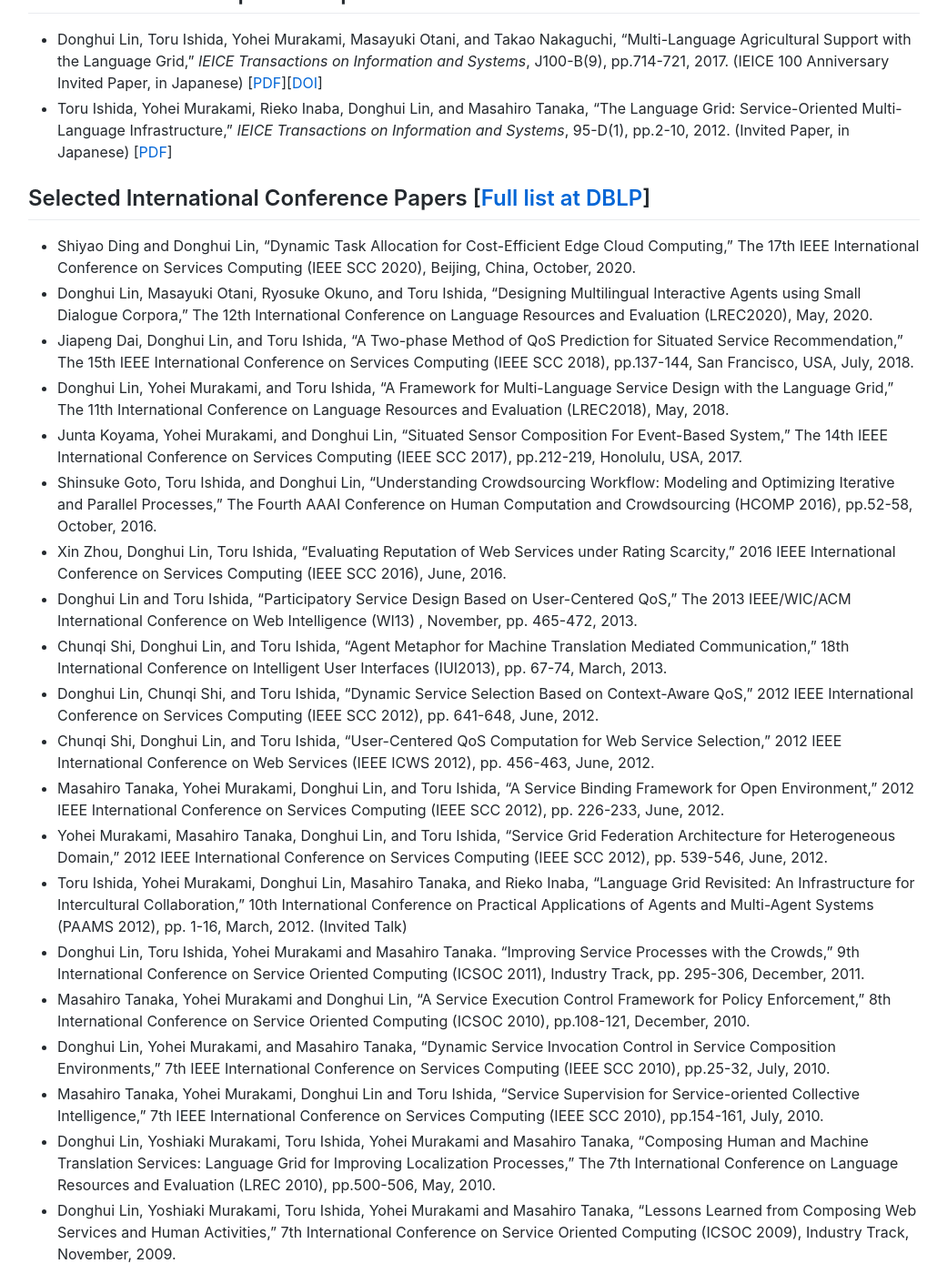
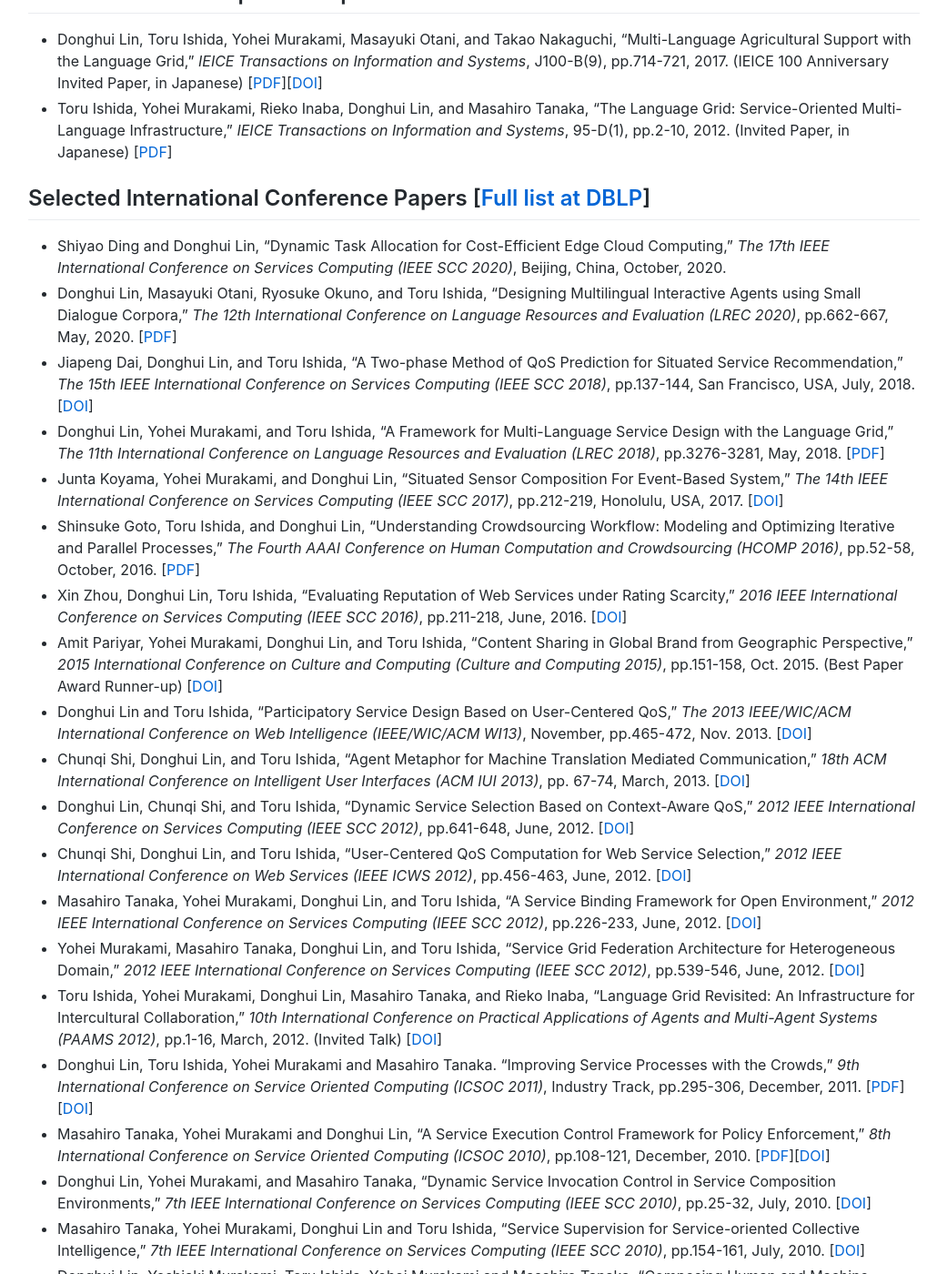
Before and after one commit to lindh/lindh.github.io, a Jekyll site: the page built from index.md, in a window 1280 px wide and 1400 px high, scrolled down 4323 px. Shown: the whole window at 91% size, without its empty margins (119-1160 px from the left). Built offline with Jekyll 4.4.1, drawn with Linux system fonts in a browser that asks for light colours; comment, search, counter and statistics services are not loaded; some of the changed text lies outside the part shown.

Commit message:
Update index.md

```diff
--- a/index.md
+++ b/index.md
@@ -112,27 +112,27 @@
 - Toru Ishida, Yohei Murakami, Rieko Inaba, Donghui Lin, and Masahiro Tanaka, "The Language Grid: Service-Oriented Multi-Language Infrastructure," _IEICE Transactions on Information and Systems_, 95-D(1), pp.2-10, 2012. (Invited Paper, in Japanese) [[PDF](./files/j95-d_1_2.pdf)]
 
 ## Selected International Conference Papers [[Full list at DBLP](https://dblp.uni-trier.de/pers/hd/l/Lin:Donghui)]
-- Shiyao Ding and Donghui Lin, "Dynamic Task Allocation for Cost-Efficient Edge Cloud Computing," The 17th IEEE International Conference on Services Computing (IEEE SCC 2020), Beijing, China, October, 2020.
-- Donghui Lin, Masayuki Otani, Ryosuke Okuno, and Toru Ishida, "Designing Multilingual Interactive Agents using Small Dialogue Corpora," The 12th International Conference on Language Resources and Evaluation (LREC2020), May, 2020.
-- Jiapeng Dai, Donghui Lin, and Toru Ishida, "A Two-phase Method of QoS Prediction for Situated Service Recommendation," The 15th IEEE International Conference on Services Computing (IEEE SCC 2018), pp.137-144, San Francisco, USA, July, 2018.
-- Donghui Lin, Yohei Murakami, and Toru Ishida, "A Framework for Multi-Language Service Design with the Language Grid," The 11th International Conference on Language Resources and Evaluation (LREC2018), May, 2018.
-- Junta Koyama, Yohei Murakami, and Donghui Lin, "Situated Sensor Composition For Event-Based System," The 14th IEEE International Conference on Services Computing (IEEE SCC 2017), pp.212-219, Honolulu, USA, 2017.
-- Shinsuke Goto, Toru Ishida, and Donghui Lin, "Understanding Crowdsourcing Workflow: Modeling and Optimizing Iterative and Parallel Processes," The Fourth AAAI Conference on Human Computation and Crowdsourcing (HCOMP 2016), pp.52-58, October, 2016.
-- Xin Zhou, Donghui Lin, Toru Ishida, "Evaluating Reputation of Web Services under Rating Scarcity," 2016 IEEE International Conference on Services Computing (IEEE SCC 2016), June, 2016.
-- Donghui Lin and Toru Ishida, "Participatory Service Design Based on User-Centered QoS," The 2013 IEEE/WIC/ACM International Conference on Web Intelligence (WI13) , November, pp. 465-472, 2013.
-- Chunqi Shi, Donghui Lin, and Toru Ishida, "Agent Metaphor for Machine Translation Mediated Communication," 18th International Conference on Intelligent User Interfaces (IUI2013), pp. 67-74, March, 2013.
-- Donghui Lin, Chunqi Shi, and Toru Ishida, "Dynamic Service Selection Based on Context-Aware QoS," 2012 IEEE International Conference on Services Computing (IEEE SCC 2012), pp. 641-648, June, 2012.
-- Chunqi Shi, Donghui Lin, and Toru Ishida, "User-Centered QoS Computation for Web Service Selection," 2012 IEEE International Conference on Web Services (IEEE ICWS 2012), pp. 456-463, June, 2012.
-- Masahiro Tanaka, Yohei Murakami, Donghui Lin, and Toru Ishida, "A Service Binding Framework for Open Environment," 2012 IEEE International Conference on Services Computing (IEEE SCC 2012), pp. 226-233, June, 2012.
-- Yohei Murakami, Masahiro Tanaka, Donghui Lin, and Toru Ishida, "Service Grid Federation Architecture for Heterogeneous Domain," 2012 IEEE International Conference on Services Computing (IEEE SCC 2012), pp. 539-546, June, 2012.
-- Toru Ishida, Yohei Murakami, Donghui Lin, Masahiro Tanaka, and Rieko Inaba, "Language Grid Revisited: An Infrastructure for Intercultural Collaboration," 10th International Conference on Practical Applications of Agents and Multi-Agent Systems (PAAMS 2012), pp. 1-16, March, 2012. (Invited Talk)
-- Donghui Lin, Toru Ishida, Yohei Murakami and Masahiro Tanaka. "Improving Service Processes with the Crowds," 9th International Conference on Service Oriented Computing (ICSOC 2011), Industry Track, pp. 295-306, December, 2011.
-- Masahiro Tanaka, Yohei Murakami and Donghui Lin, "A Service Execution Control Framework for Policy Enforcement," 8th International Conference on Service Oriented Computing (ICSOC 2010), pp.108-121, December, 2010.
-- Donghui Lin, Yohei Murakami, and Masahiro Tanaka, "Dynamic Service Invocation Control in Service Composition Environments," 7th IEEE International Conference on Services Computing (IEEE SCC 2010), pp.25-32, July, 2010.
-- Masahiro Tanaka, Yohei Murakami, Donghui Lin and Toru Ishida, "Service Supervision for Service-oriented Collective Intelligence," 7th IEEE International Conference on Services Computing (IEEE SCC 2010), pp.154-161, July, 2010.
-- Donghui Lin, Yoshiaki Murakami, Toru Ishida, Yohei Murakami and Masahiro Tanaka, "Composing Human and Machine Translation Services: Language Grid for Improving Localization Processes," The 7th International Conference on Language Resources and Evaluation (LREC 2010), pp.500-506, May, 2010.
-- Donghui Lin, Yoshiaki Murakami, Toru Ishida, Yohei Murakami and Masahiro Tanaka, "Lessons Learned from Composing Web Services and Human Activities," 7th International Conference on Service Oriented Computing (ICSOC 2009), Industry Track, November, 2009.
+- Shiyao Ding and Donghui Lin, "Dynamic Task Allocation for Cost-Efficient Edge Cloud Computing," _The 17th IEEE International Conference on Services Computing (IEEE SCC 2020)_, Beijing, China, October, 2020.
+- Donghui Lin, Masayuki Otani, Ryosuke Okuno, and Toru Ishida, "Designing Multilingual Interactive Agents using Small Dialogue Corpora," _The 12th International Conference on Language Resources and Evaluation (LREC 2020)_, pp.662-667, May, 2020. [[PDF](https://www.aclweb.org/anthology/2020.lrec-1.83.pdf)]
+- Jiapeng Dai, Donghui Lin, and Toru Ishida, "A Two-phase Method of QoS Prediction for Situated Service Recommendation," _The 15th IEEE International Conference on Services Computing (IEEE SCC 2018)_, pp.137-144, San Francisco, USA, July, 2018. [[DOI](https://doi.org/10.1109/SCC.2018.00025)]
+- Donghui Lin, Yohei Murakami, and Toru Ishida, "A Framework for Multi-Language Service Design with the Language Grid," _The 11th International Conference on Language Resources and Evaluation (LREC 2018)_, pp.3276-3281, May, 2018. [[PDF](http://www.lrec-conf.org/proceedings/lrec2018/pdf/794.pdf)]
+- Junta Koyama, Yohei Murakami, and Donghui Lin, "Situated Sensor Composition For Event-Based System," _The 14th IEEE International Conference on Services Computing (IEEE SCC 2017)_, pp.212-219, Honolulu, USA, 2017. [[DOI](https://doi.org/10.1109/SCC.2017.34)]
+- Shinsuke Goto, Toru Ishida, and Donghui Lin, "Understanding Crowdsourcing Workflow: Modeling and Optimizing Iterative and Parallel Processes," _The Fourth AAAI Conference on Human Computation and Crowdsourcing (HCOMP 2016)_, pp.52-58, October, 2016. [[PDF](https://aaai.org/ocs/index.php/HCOMP/HCOMP16/paper/viewFile/14047/13632)]
+- Xin Zhou, Donghui Lin, Toru Ishida, "Evaluating Reputation of Web Services under Rating Scarcity," _2016 IEEE International Conference on Services Computing (IEEE SCC 2016)_, pp.211-218, June, 2016. [[DOI](https://doi.org/10.1109/SCC.2016.35)]
+- Amit Pariyar, Yohei Murakami, Donghui Lin, and Toru Ishida, "Content Sharing in Global Brand from Geographic Perspective," _2015 International Conference on Culture and Computing (Culture and Computing 2015)_, pp.151-158, Oct. 2015. (Best Paper Award Runner-up) [[DOI](https://doi.org/10.1109/Culture.and.Computing.2015.47)]
+- Donghui Lin and Toru Ishida, "Participatory Service Design Based on User-Centered QoS," _The 2013 IEEE/WIC/ACM International Conference on Web Intelligence (IEEE/WIC/ACM WI13)_, November, pp.465-472, Nov. 2013. [[DOI](https://doi.org/10.1109/WI-IAT.2013.205)]
+- Chunqi Shi, Donghui Lin, and Toru Ishida, "Agent Metaphor for Machine Translation Mediated Communication," _18th ACM International Conference on Intelligent User Interfaces (ACM IUI 2013)_, pp. 67-74, March, 2013. [[DOI](https://doi.org/10.1145/2449396.2449407)]
+- Donghui Lin, Chunqi Shi, and Toru Ishida, "Dynamic Service Selection Based on Context-Aware QoS," _2012 IEEE International Conference on Services Computing (IEEE SCC 2012)_, pp.641-648, June, 2012. [[DOI](https://doi.org/10.1109/SCC.2012.95)]
+- Chunqi Shi, Donghui Lin, and Toru Ishida, "User-Centered QoS Computation for Web Service Selection," _2012 IEEE International Conference on Web Services (IEEE ICWS 2012)_, pp.456-463, June, 2012. [[DOI](https://doi.org/10.1109/ICWS.2012.18)]
+- Masahiro Tanaka, Yohei Murakami, Donghui Lin, and Toru Ishida, "A Service Binding Framework for Open Environment," _2012 IEEE International Conference on Services Computing (IEEE SCC 2012)_, pp.226-233, June, 2012. [[DOI](https://doi.org/10.1109/SCC.2012.74)]
+- Yohei Murakami, Masahiro Tanaka, Donghui Lin, and Toru Ishida, "Service Grid Federation Architecture for Heterogeneous Domain," _2012 IEEE International Conference on Services Computing (IEEE SCC 2012)_, pp.539-546, June, 2012. [[DOI](https://doi.org/10.1109/SCC.2012.101)]
+- Toru Ishida, Yohei Murakami, Donghui Lin, Masahiro Tanaka, and Rieko Inaba, "Language Grid Revisited: An Infrastructure for Intercultural Collaboration," _10th International Conference on Practical Applications of Agents and Multi-Agent Systems (PAAMS 2012)_, pp.1-16, March, 2012. (Invited Talk) [[DOI](https://doi.org/10.1007/978-3-642-28786-2_1)]
+- Donghui Lin, Toru Ishida, Yohei Murakami and Masahiro Tanaka. "Improving Service Processes with the Crowds," _9th International Conference on Service Oriented Computing (ICSOC 2011)_, Industry Track, pp.295-306, December, 2011. [[PDF](https://link.springer.com/content/pdf/10.1007%2F978-3-642-31875-7_40.pdf)][[DOI](https://doi.org/10.1007/978-3-642-31875-7_40)]
+- Masahiro Tanaka, Yohei Murakami and Donghui Lin, "A Service Execution Control Framework for Policy Enforcement," _8th International Conference on Service Oriented Computing (ICSOC 2010)_, pp.108-121, December, 2010. [[PDF](https://link.springer.com/content/pdf/10.1007%2F978-3-642-17358-5_8.pdf)][[DOI](https://doi.org/10.1007/978-3-642-17358-5_8)]
+- Donghui Lin, Yohei Murakami, and Masahiro Tanaka, "Dynamic Service Invocation Control in Service Composition Environments," _7th IEEE International Conference on Services Computing (IEEE SCC 2010)_, pp.25-32, July, 2010. [[DOI](https://doi.org/10.1109/SCC.2010.65)]
+- Masahiro Tanaka, Yohei Murakami, Donghui Lin and Toru Ishida, "Service Supervision for Service-oriented Collective Intelligence," _7th IEEE International Conference on Services Computing (IEEE SCC 2010)_, pp.154-161, July, 2010. [[DOI](https://doi.org/10.1109/SCC.2010.64)]
+- Donghui Lin, Yoshiaki Murakami, Toru Ishida, Yohei Murakami and Masahiro Tanaka, "Composing Human and Machine Translation Services: Language Grid for Improving Localization Processes," The 7th International Conference on Language Resources and Evaluation (LREC 2010), pp.500-506, May, 2010. [[PDF](http://www.lrec-conf.org/proceedings/lrec2010/pdf/317_Paper.pdf)]
 
 # Awards
 
-* The Achievement Award of Year 2012, Institute of Electronics, Information and Communication Engineers (IEICE)
+* [The Achievement Award of Year 2012, Institute of Electronics, Information and Communication Engineers (IEICE)](https://www.ieice.org/eng/about_ieice/new_honorary_members_award_winners/2012/gyouseki_05e.html)
```
